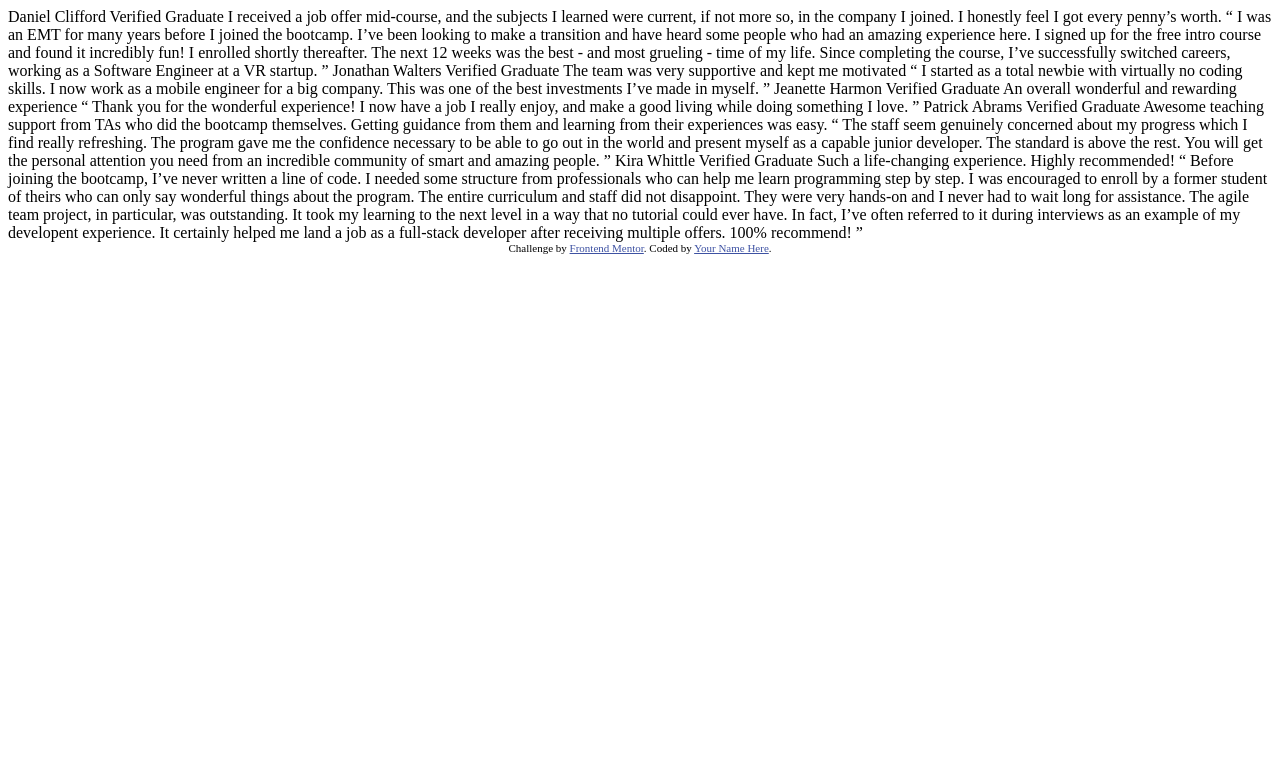
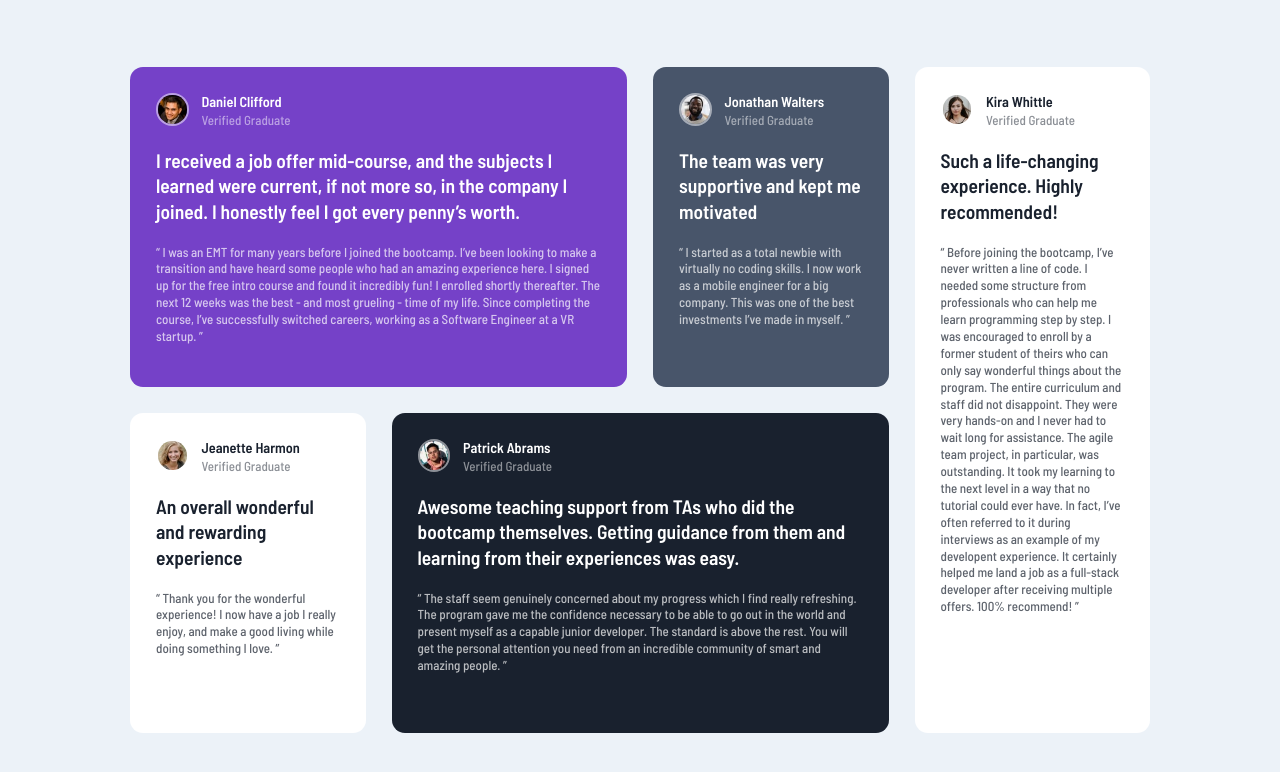
Before and after one commit to GrahamTheobald/testimonials-grid-section-main, a plain HTML site: page index.html in a window 1280 px wide. Drawn offline with Linux system fonts and the light colour scheme.

Commit message:
grid implemented

```diff
--- /dev/null
+++ b/css/styles.scss
@@ -0,0 +1,107 @@
+@import url('https://fonts.googleapis.com/css2?family=Barlow+Semi+Condensed:wght@500;600&display=swap');
+
+:root {
+    --ModerateViolet: hsl(263, 55%, 52%);
+    --VeryDarkGrayishBlue: hsl(217, 19%, 35%);
+    --VeryDarkBlackishBlue: hsl(219, 29%, 14%);
+    --White: hsl(0, 0%, 100%);
+    --WhiteT1: hsla(0, 0%, 100%, 0.5);
+    --LightGray: hsl(0, 0%, 81%);
+    --LightGrayishBlue: hsl(210, 46%, 95%);
+
+    font-size: 13px;
+    font-family: 'Barlow Semi Condensed';
+}
+// 1. "Verified Graduate" has the same color as the person's name with 50% opacity
+// 2. Review paragraphs inside the quotations have the same color as well, but are at 70% opacity
+
+*, *::before, *::after {
+    box-sizing: border-box;
+    padding: 0;
+    margin: 0;
+}
+
+img {
+    max-width: 100%;
+}
+
+body {
+    display: flex;
+    justify-content: center;
+    align-items: center;
+    padding: 5rem 1.5rem;
+    background-color: var(--LightGrayishBlue);
+    .main {
+        display: grid;
+        grid-template-columns: 1fr;
+        gap: 2rem;
+        .test.purple {
+            background-color: var(--ModerateViolet);
+        }
+        .test.grey {
+            background-color: var(--VeryDarkGrayishBlue);
+        }
+        .test.white {
+            background-color: var(--White);
+            color: var(--VeryDarkBlackishBlue);
+
+        }
+        .test.black {
+            background-color: var(--VeryDarkBlackishBlue);
+        }
+        .test {
+            padding: 2rem;
+            display: flex;
+            flex-direction: column;
+            gap: 1.5rem;
+            line-height: 1.3;
+            border-radius: 1rem;
+            color: var(--White);
+            overflow: auto;
+            &__info {
+                display: flex;
+                gap: 1rem;
+                &-pic {
+                    height: 2.5rem;
+                    border-radius: 50%;
+                    border: 2px solid var(--WhiteT1);
+                }
+                &-i {
+                    &-name {
+                        font-size: 1.1rem;
+                    }
+                    &-job {
+                        opacity: 0.5;
+                    }
+                }
+            }
+            &__bold {
+                font-size: 1.5rem;
+                font-weight: 600;
+            }
+            &__sub {
+                opacity: 0.7;
+            }
+        }
+    }
+}
+
+@media screen and (min-width: 800px) {
+    body {
+        height: 100vh;
+        padding: 10rem;
+        .main {
+            grid-template-columns: 1fr 1fr 1fr 1fr;
+            grid-template-rows: 40vh 40vh;
+            grid-auto-flow: dense;
+            .w2 {
+                grid-column: span 2;
+            }
+            .h2 {
+                grid-column: 4 / 5;
+                grid-row: 1/ span 2;
+            }
+        }
+    }
+
+}
--- a/index.html
+++ b/index.html
@@ -3,62 +3,115 @@
 <head>
   <meta charset="UTF-8">
   <meta name="viewport" content="width=device-width, initial-scale=1.0"> <!-- displays site properly based on user's device -->
-
   <link rel="icon" type="image/png" sizes="32x32" href="./images/favicon-32x32.png">
-
+  <link rel="stylesheet" href="css/styles.css">
   <title>Frontend Mentor | [Challenge Name Here]</title>
-
-  <!-- Feel free to remove these styles or customise in your own stylesheet 👍 -->
-  <style>
-    .attribution { font-size: 11px; text-align: center; }
-    .attribution a { color: hsl(228, 45%, 44%); }
-  </style>
 </head>
 <body>
+  <main class="main">
+    <section class="test purple w2">
+      <div class="test__info">
+        <img src="./images/image-daniel.jpg" alt="daniel" class="test__info-pic">
+        <div class="test__info-i">
+          <h2 class="test__info-i-name">
             Daniel Clifford
+          </h2>
+          <p class="test__info-i-job">
             Verified Graduate
-
+          </p>
+        </div>
+      </div>
+    <div class="test__bold">
       I received a job offer mid-course, and the subjects I learned were current, if not more so,
       in the company I joined. I honestly feel I got every penny’s worth.
-
+    </div>
+    <div class="test__sub">
       “ I was an EMT for many years before I joined the bootcamp. I’ve been looking to make a
       transition and have heard some people who had an amazing experience here. I signed up
       for the free intro course and found it incredibly fun! I enrolled shortly thereafter.
       The next 12 weeks was the best - and most grueling - time of my life. Since completing
       the course, I’ve successfully switched careers, working as a Software Engineer at a VR startup. ”
-
+    </div>
+  </section>
+  <section class="test grey">
+    <div class="test__info">
+      <img src="./images/image-jonathan.jpg" alt="jonathan" class="test__info-pic">
+      <div class="test___info-i">
+        <h2 class="test__info-i-name">
           Jonathan Walters
+        </h2>
+        <p class="test__info-i-job">
           Verified Graduate
-
+        </p>
+      </div>
+    </div>
+    <div class="test__bold">
       The team was very supportive and kept me motivated
-
+    </div>
+    <div class="test__sub">
       “ I started as a total newbie with virtually no coding skills. I now work as a mobile engineer
       for a big company. This was one of the best investments I’ve made in myself. ”
-
+    </div>
+  </section>
+  <section class="test white">
+    <div class="test__info">
+      <img src="./images/image-jeanette.jpg" alt="jeanette" class="test__info-pic">
+      <div class="test__info-i">
+        <h2 class="test__info-i-name">
           Jeanette Harmon
+        </h2>
+        <p class="test__info-i-job">
           Verified Graduate
-
+        </p>
+      </div>
+    </div>
+    <div class="test__bold">
       An overall wonderful and rewarding experience
-
+    </div>
+    <div class="test__sub">
       “ Thank you for the wonderful experience! I now have a job I really enjoy, and make a good living
       while doing something I love. ”
-
+    </div>
+  </section>
+  <section class="test black w2">
+    <div class="test__info">
+      <img src="./images/image-patrick.jpg" alt="patrick" class="test__info-pic">
+      <div class="test__info-i">
+        <h2 class="test__info-i-name">
           Patrick Abrams
+        </h2>
+        <p class="test__info-i-job">
           Verified Graduate
-
+        </p>
+      </div>
+    </div>
+    <div class="test__bold">
       Awesome teaching support from TAs who did the bootcamp themselves. Getting guidance from them and
       learning from their experiences was easy.
-
+    </div>
+    <div class="test__sub">
       “ The staff seem genuinely concerned about my progress which I find really refreshing. The program
       gave me the confidence necessary to be able to go out in the world and present myself as a capable
       junior developer. The standard is above the rest. You will get the personal attention you need from
       an incredible community of smart and amazing people. ”
-
+    </div>
+  </section>
+  <section class="test white h2">
+    <div class="test__info">
+      <img src="./images/image-kira.jpg" alt="kire" class="test__info-pic">
+      <div class="test__info-i">
+        <h2 class="test__info-i-name">
           Kira Whittle
+        </h2>
+        <p class="test__info-i-job">
           Verified Graduate
-
+        </p>
+      </div>
+    </div>
+    <div class="test__bold">
       Such a life-changing experience. Highly recommended!
-
+    </div>
+    <div class="test__sub">
       “ Before joining the bootcamp, I’ve never written a line of code. I needed some structure from
       professionals who can help me learn programming step by step. I was encouraged to enroll by a former
       student of theirs who can only say wonderful things about the program. The entire curriculum and staff
@@ -67,10 +120,8 @@
       could ever have. In fact, I’ve often referred to it during interviews as an example of my developent
       experience. It certainly helped me land a job as a full-stack developer after receiving multiple offers.
       100% recommend! ”
-
-  <div class="attribution">
-    Challenge by <a href="https://www.frontendmentor.io?ref=challenge" target="_blank">Frontend Mentor</a>.
-    Coded by <a href="#">Your Name Here</a>.
     </div>
+  </section>
+  </main>
 </body>
 </html>
```
Also changed, not shown: css/styles.css (added), 4 other files. Lines whose indentation alone changed are shown as unchanged.
